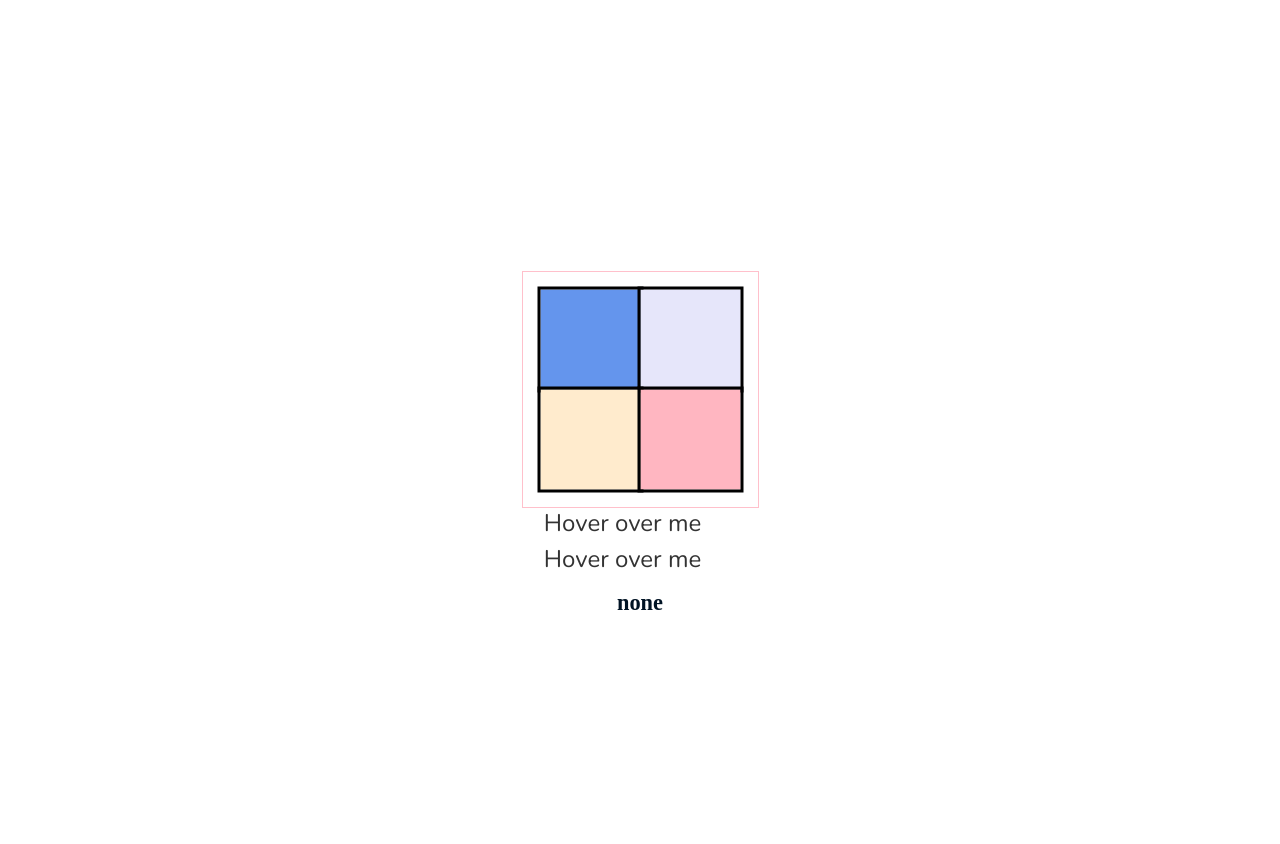
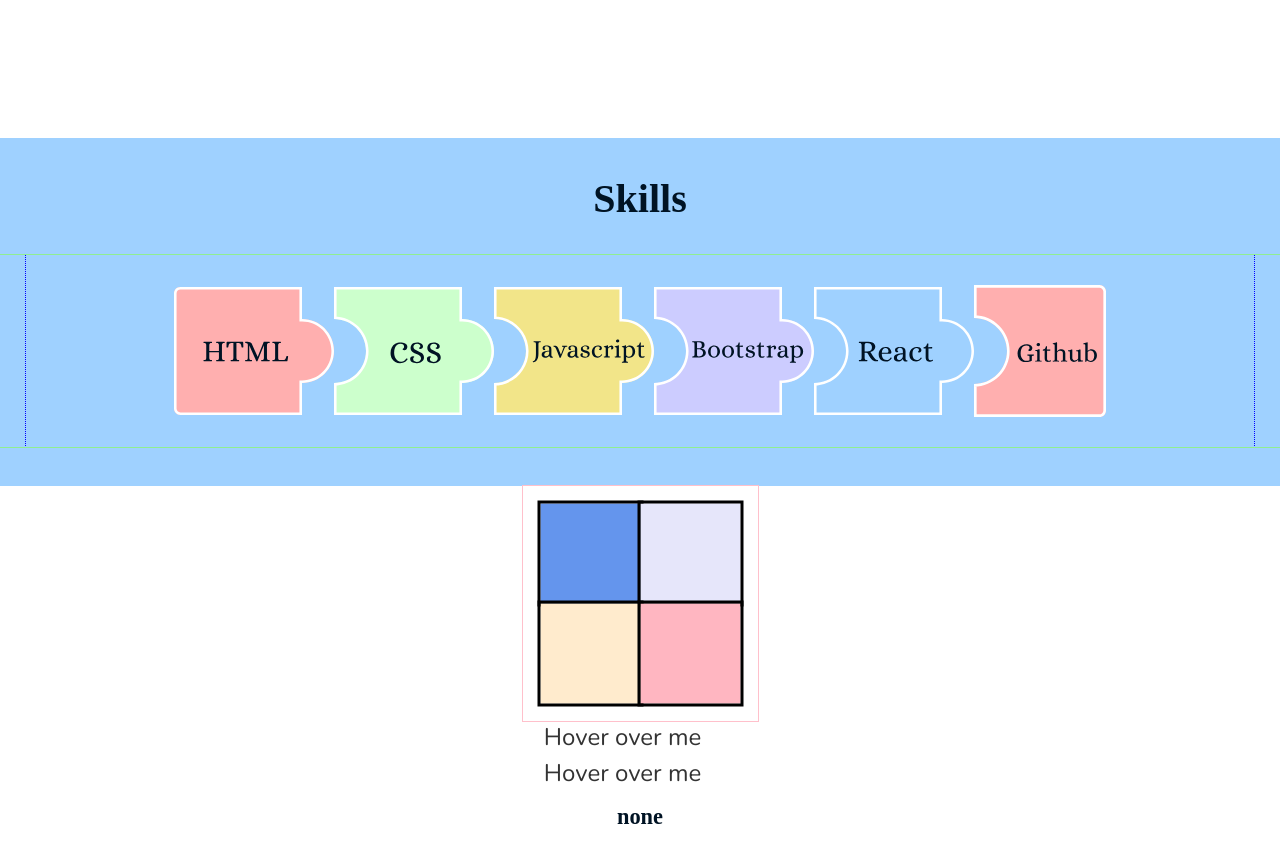
Before and after one commit to ang-riv/portfolio, a React (Create React App) app: page / in a window 1280 px wide. Shown: the part 780-1624 px from the top of the page. Built offline with nearby package versions, Linux system fonts and the light colour scheme; a web font is replaced by a local one.

Commit message:
Fixed skill container and skill puzzle

```diff
--- a/src/App.js
+++ b/src/App.js
@@ -25,7 +25,6 @@ function App() {
       {animateTest ? (
         <>
           <AboutSection ref={aboutRef} />
-          <SkillsSection ref={skillsRef} />
           <ProjectsSection ref={projectsRef} />
           <ContactSection ref={contactRef} />
         </>
@@ -47,6 +46,7 @@ function App() {
               flexDirection: "column",
             }}
           >
+            <SkillsSection ref={skillsRef} />
             {/* maybe animate this when they are all connected*/}
             <div
               style={{
--- a/src/Icons.js
+++ b/src/Icons.js
@@ -73,6 +73,7 @@ export function SkillsPuzzle() {
   const style = {
     transform: randomNum,
   };
+
   return (
     <div className="skill-desktop-div">
       <img
@@ -96,7 +97,6 @@ export function SkillsPuzzle() {
       <img
         src={desktopPieces.github}
         alt="puzzle piece with the word Github"
-        style={{ width: "17%" }}
       ></img>
     </div>
   );
--- a/src/style.css
+++ b/src/style.css
@@ -233,19 +233,31 @@ a {
 }
 .skills-content-wrapper {
   height: 60%;
+  outline: 1px solid lightgreen;
   width: 100%;
   display: flex;
   flex-flow: column nowrap;
   justify-content: center;
   align-items: center;
-  gap: 5%;
 }
 
 .skill-desktop-div {
+  outline: 1px dotted blue;
   max-width: 87.5em;
   width: 96%;
   display: flex;
+  justify-content: center;
+  align-items: center;
   flex-flow: row nowrap;
+  flex-basis: 100%;
+}
+
+.skill-desktop-div > img {
+  width: 10em;
+}
+
+.skill-desktop-div > img:last-child {
+  width: calc-size(max-content, size + 2em);
 }
 
 .skill-mobile-div {
@@ -444,7 +456,7 @@ a {
   }
 
   .skill-mobile-div > img {
-    height: 6.25emx;
+    height: 6.25em;
     width: 6.25em;
     z-index: 0;
   }
```
